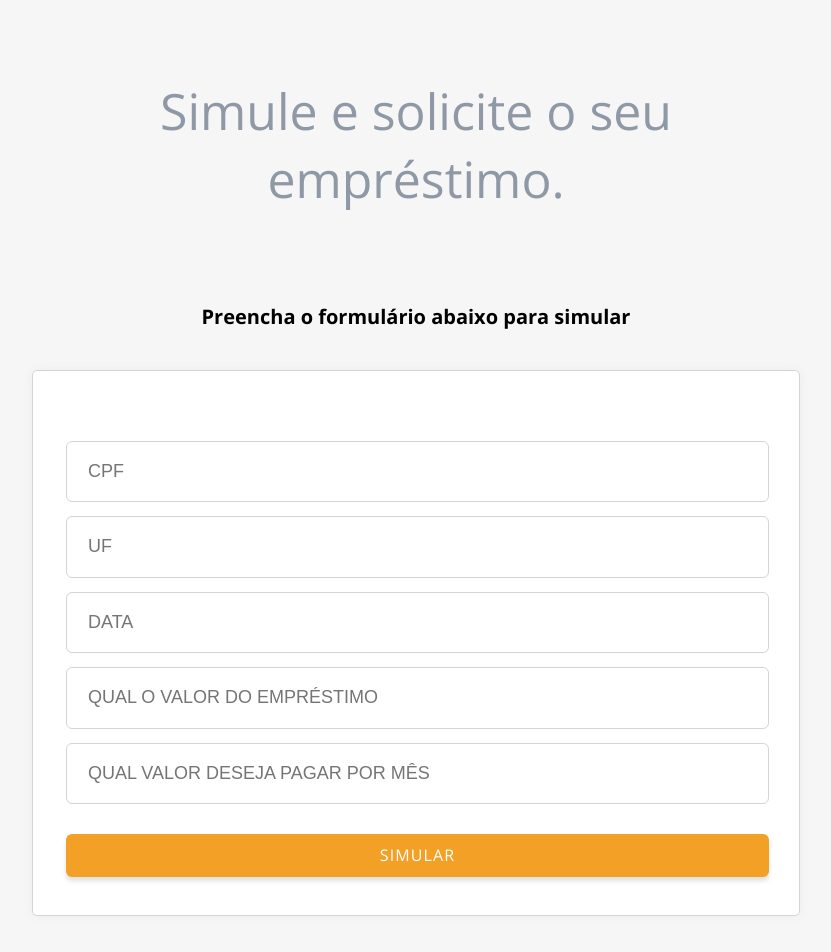
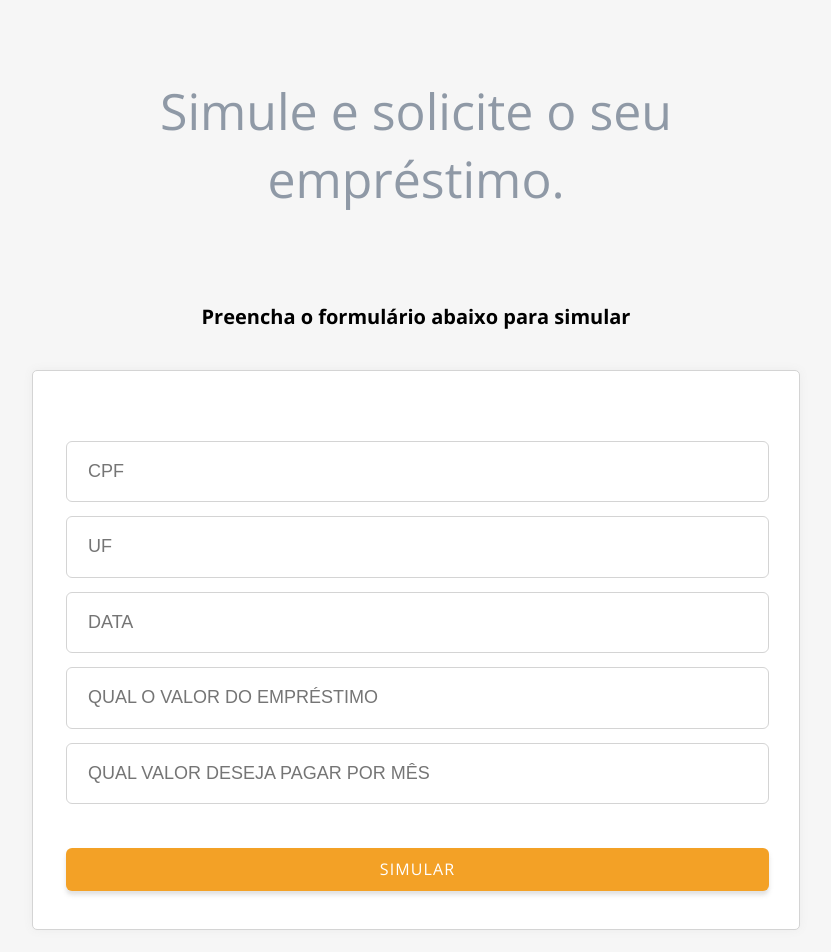
Before and after one commit to juliaam/loan-simulation, a React (Vite) app: page / in a window 1280 px wide. Shown: the top 952 px of the page, without its empty margins (224-1055 px from the left). Built offline with nearby package versions, Linux system fonts and the light colour scheme.

Commit message:
feat: form

```diff
--- a/package.json
+++ b/package.json
@@ -10,9 +10,12 @@
     "preview": "vite preview"
   },
   "dependencies": {
+    "@hookform/resolvers": "^3.9.0",
     "classnames": "^2.5.1",
     "react": "^18.3.1",
-    "react-dom": "^18.3.1"
+    "react-dom": "^18.3.1",
+    "react-hook-form": "^7.52.2",
+    "zod": "^3.23.8"
   },
   "devDependencies": {
     "@types/node": "^22.1.0",
--- a/src/components/Input/Input.tsx
+++ b/src/components/Input/Input.tsx
@@ -1,6 +1,23 @@
-import { ComponentProps, ReactNode } from "react";
+import { ComponentProps, ReactElement, forwardRef, Ref } from "react";
 import styles from "./input.module.scss";
 
-export function Input(props: ComponentProps<"input">): ReactNode {
-  return <input className={styles.input} {...props}></input>;
+type InputProps = ComponentProps<"input">;
+
+function Input(
+  { name, type = "text", ...props }: InputProps,
+  ref: Ref<HTMLInputElement>
+): ReactElement {
+  return (
+    <input
+      className={styles.input}
+      type={type}
+      name={name}
+      ref={ref}
+      {...props}
+    />
+  );
 }
+
+const ForwardedInput = forwardRef(Input);
+
+export { ForwardedInput as Input };
--- a/src/components/Simulation/SimulationForm/SimulationForm.tsx
+++ b/src/components/Simulation/SimulationForm/SimulationForm.tsx
@@ -1,20 +1,52 @@
 import { ReactNode } from "react";
+import { useForm } from "react-hook-form";
+import { z } from "zod";
+import { zodResolver } from "@hookform/resolvers/zod";
 import { Input } from "../../Input/Input";
 import { Button } from "../../Button/Button";
 
 import styles from "./SimulationForm.module.scss";
 
+const simulationFormSchema = z.object({
+  cpf: z.string(),
+  uf: z.string(),
+  date: z.string(),
+  total_value: z.number(),
+  month_value: z.number(),
+});
+
+type ISimulationFormSchema = z.infer<typeof simulationFormSchema>;
+
 export function SimulationForm(): ReactNode {
+  const { register, handleSubmit } = useForm<ISimulationFormSchema>({
+    resolver: zodResolver(simulationFormSchema),
+  });
+
+  function handleSimulationForm(data: ISimulationFormSchema) {
+    console.log(data);
+  }
+
   return (
     <div className={styles.simulationForm}>
-      <div className={styles.inputGroup}>
-        <Input placeholder="CPF" />
-        <Input placeholder="UF" />
-        <Input placeholder="DATA" />
-        <Input placeholder="QUAL O VALOR DO EMPRÉSTIMO" />
-        <Input placeholder="QUAL VALOR DESEJA PAGAR POR MÊS" />
-      </div>
-      <Button className={styles.button}>SIMULAR</Button>
+      <form
+        onSubmit={handleSubmit(handleSimulationForm)}
+        className={styles.inputGroup}
+      >
+        <Input placeholder="CPF" {...register("cpf")} />
+        <Input placeholder="UF" {...register("uf")} />
+        <Input placeholder="DATA" {...register("date")} />
+        <Input
+          type="number"
+          placeholder="QUAL O VALOR DO EMPRÉSTIMO"
+          {...register("total_value")}
+        />
+        <Input
+          type="number"
+          placeholder="QUAL VALOR DESEJA PAGAR POR MÊS"
+          {...register("month_value")}
+        />
+        <Button className={styles.button}>SIMULAR</Button>
+      </form>
     </div>
   );
 }
--- a/src/components/Simulation/SimulationResult/SimulationResult.tsx
+++ b/src/components/Simulation/SimulationResult/SimulationResult.tsx
@@ -1,4 +1,4 @@
-import { ReactNode } from "react";
+import React, { ReactNode } from "react";
 import { CardResult } from "../../CardResult/CardResult";
 import styles from "./SimulationResult.module.scss";
 import { Button } from "../../Button/Button";
@@ -43,7 +43,7 @@ export function SimulationResult(): ReactNode {
           ))}
         </div>
         {rows.map((row) => (
-          <>
+          <React.Fragment key={row.id}>
             <hr className={styles.divider} />
             <div key={row.id} className={styles.installmentsRow}>
               <p className={styles.row}>{row.outstandingBalance}</p>
@@ -53,7 +53,7 @@ export function SimulationResult(): ReactNode {
               <p className={styles.row}>{row.dueDate}</p>
             </div>
             <hr className={styles.divider} />
-          </>
+          </React.Fragment>
         ))}
       </div>
 
--- a/src/styles/base.scss
+++ b/src/styles/base.scss
@@ -24,3 +24,16 @@ body {
   background-color: rgba(246, 246, 246, 1);
   overflow-x: hidden;
 }
+
+input[type="number"]::-webkit-outer-spin-button,
+input[type="number"]::-webkit-inner-spin-button {
+  -webkit-appearance: none;
+  margin: 0;
+}
+
+input[type="number"]::-ms-clear,
+input[type="number"]::-ms-reveal {
+  display: none;
+  width: 0;
+  height: 0;
+}
```
Also changed, not shown: 1 other file (tests, documents, lock files or other folders).
